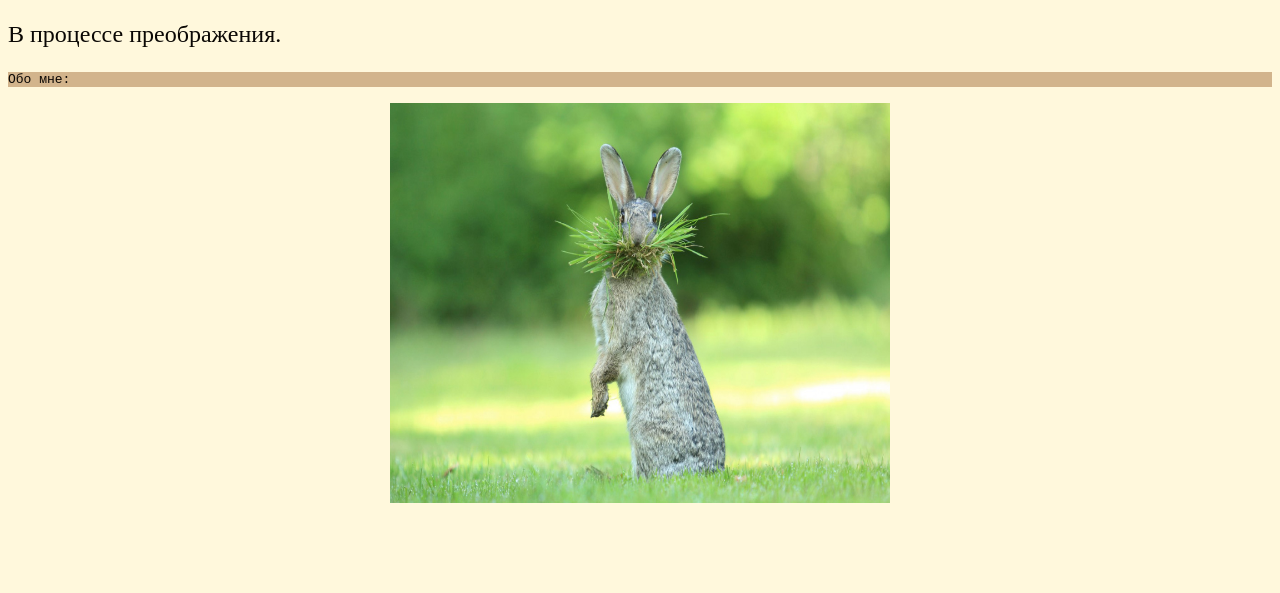
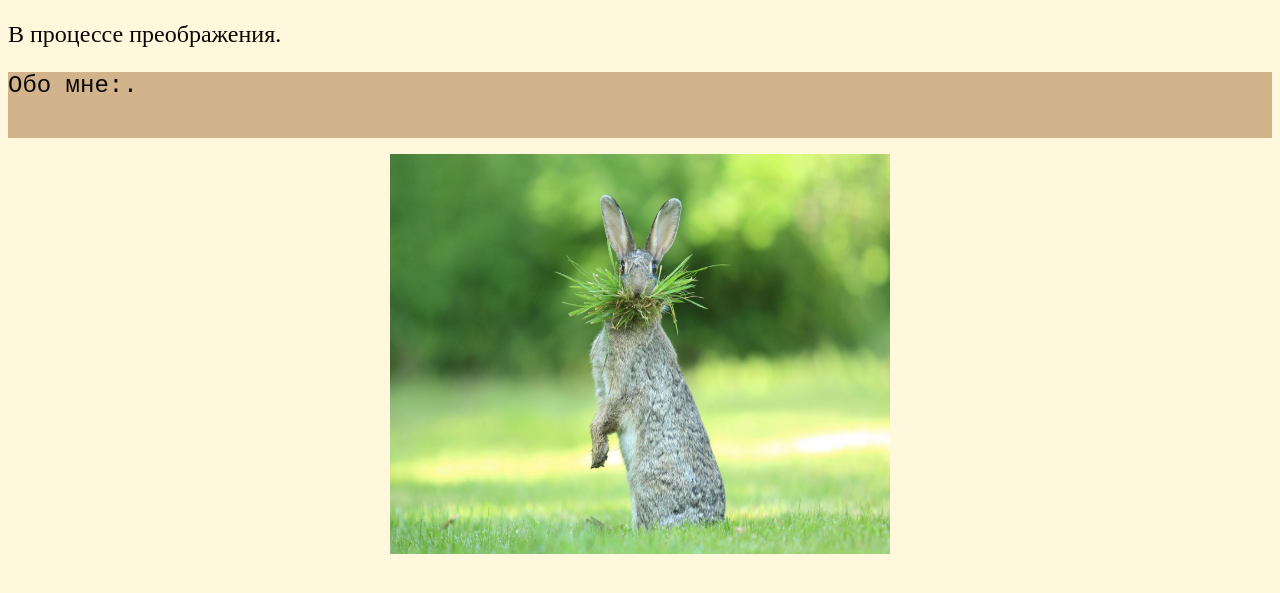
Before and after one commit to KsushaSeliv/WebPortfolio, a plain HTML site: page index.html in a window 1280 px wide. Shown: the part 61-654 px from the top of the page. Drawn offline with Linux system fonts and the light colour scheme.

Commit message:
Update index.html

```diff
--- a/index.html
+++ b/index.html
@@ -5,8 +5,8 @@
 <h1 align="center">Веб-портфолио</h1>
 
 <p style="font-size: 24px">В процессе преображения.</p>
-<pre style="background-color: #D2B48C"; "font-size: 30px">
-Обо мне:
+<pre style="background-color: #D2B48C">
+<p style="font-size: 24px">Обо мне:.</p>
 </pre>
 <p style="text-align: center;"><img  src="Картинка.jpg" alt="img" width="500" height="400" /></p>
 </body>
```
